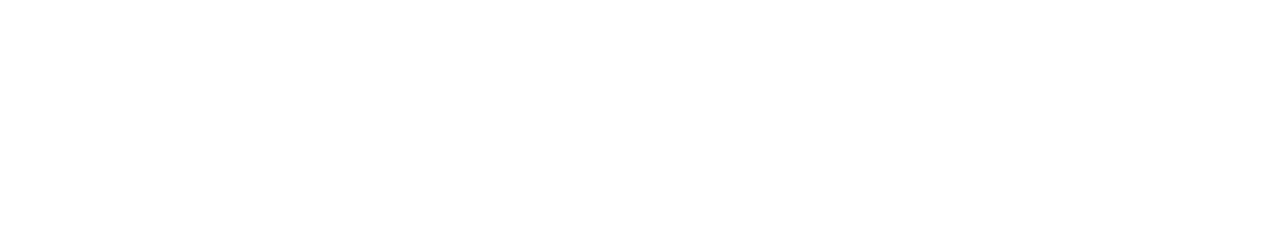
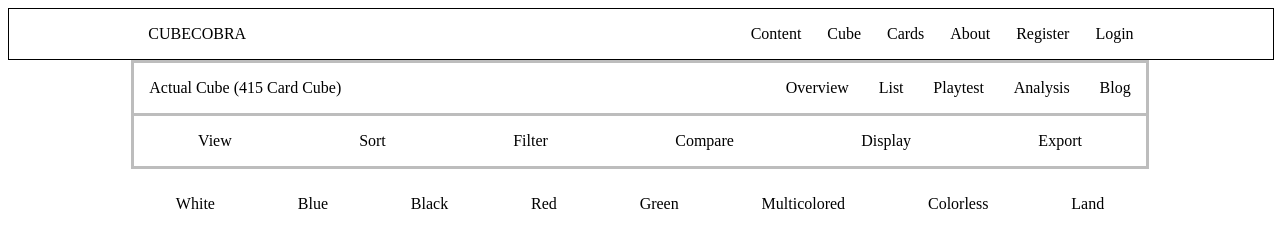
Before and after one commit to james-demiraiakian/lab-02b-cubecobra, a plain HTML site: page index.html in a window 1280 px wide. Drawn offline with Linux system fonts and the light colour scheme.

Commit message:
Midway through CSS styling

```diff
--- a/index.html
+++ b/index.html
@@ -11,48 +11,61 @@
 <body>
 
     <topbar>
-        <div id="logo"></div>
-        <div class="topbar-link"></div>
-        <div class="topbar-link"></div>
-        <div class="topbar-link"></div>
-        <div class="topbar-link"></div>
-        <div class="topbar-link"></div>
-        <div class="topbar-link"></div>
+        <div class="outer">
+            <div id="logo">CUBECOBRA</div>
+            <div class="topbar-link">Content</div>
+            <div class="topbar-link">Cube</div>
+            <div class="topbar-link">Cards</div>
+            <div class="topbar-link">About</div>
+            <div class="topbar-link">Register</div>
+            <div class="topbar-link">Login</div>
+        </div>
     </topbar>
 
     <nav>
 
         <div id="nav-top">
-            <div class="nav-top"></div>
-            <div class="nav-top"></div>
-            <div class="nav-top"></div>
-            <div class="nav-top"></div>
-            <div class="nav-top"></div>
-            <div class="nav-top"></div>
+            <div id="actual">Actual Cube (415 Card Cube)</div>
+            <div class="nav-top">Overview</div>
+            <div class="nav-top">List</div>
+            <div class="nav-top">Playtest</div>
+            <div class="nav-top">Analysis</div>
+            <div class="nav-top">Blog</div>
         </div>
 
         <div id="nav-bottom">
-            <div class="nav-bottom"></div>
-            <div class="nav-bottom"></div>
-            <div class="nav-bottom"></div>
-            <div class="nav-bottom"></div>
-            <div class="nav-bottom"></div>
-            <div class="nav-bottom"></div>
+            <div class="nav-bottom">View</div>
+            <div class="nav-bottom">Sort</div>
+            <div class="nav-bottom">Filter</div>
+            <div class="nav-bottom">Compare</div>
+            <div class="nav-bottom">Display</div>
+            <div class="nav-bottom">Export</div>
         </div>
 
     </nav>
 
-    <head>
-        <div class="head"></div>
-        <div class="head"></div>
-        <div class="head"></div>
-        <div class="head"></div>
-        <div class="head"></div>
-        <div class="head"></div>
-        <div class="head"></div>
-        <div class="head"></div>
-    </head>
-    <body></body>
+    <header>
+        <div class="head">White</div>
+        <div class="head">Blue</div>
+        <div class="head">Black</div>
+        <div class="head">Red</div>
+        <div class="head">Green</div>
+        <div class="head">Multicolored</div>
+        <div class="head">Colorless</div>
+        <div class="head">Land</div>
+    </header>
+    <body>
+        <div class="container">
+            <div id="white"></div>
+            <div id="blue"></div>
+            <div id="black"></div>
+            <div id="red"></div>
+            <div id="green"></div>
+            <div id="multi"></div>
+            <div id="colorless"></div>
+            <div id="land"></div>
+        </div>
+    </body>
     <footer></footer>
 </body>
 </html>
--- a/styles.css
+++ b/styles.css
@@ -0,0 +1,53 @@
+topbar {
+    display: flex;
+    align-content: center;
+    border: 1px solid black;
+    width: 100%;
+}
+
+.outer {
+    display: flex;
+    width: 80%;
+    height: 50px;
+    justify-content: space-around;
+    align-items: center;
+    margin: auto;
+}
+
+#logo {
+    width: 57%;
+}
+
+#nav-top {
+    border: 3px solid rgb(189, 189, 189);
+    display: flex;
+    width: 80%;
+    height: 50px;
+    justify-content: space-around;
+    align-items: center;
+    margin: auto;
+}
+
+#actual {
+    width: 60%;
+}
+
+#nav-bottom {
+    border: 3px solid rgb(189, 189, 189);
+    border-top: 1px;
+    display: flex;
+    width: 80%;
+    height: 50px;
+    justify-content: space-around;
+    align-items: center;
+    margin: auto;
+}
+
+header {
+    display: flex;
+    width: 80%;
+    height: 70px;
+    justify-content: space-around;
+    align-items: center;
+    margin: auto;
+}
```
